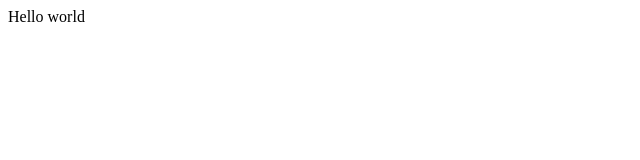
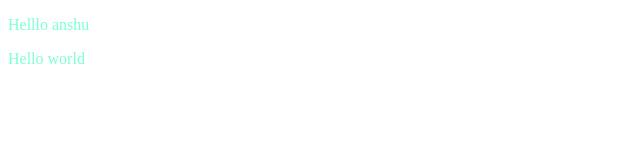
Before and after one commit to anshusharma-21/Flavourista, a plain HTML site: page index.html in a window 1280 px wide. Shown: the whole page, without its empty margins (0-640 px from the left). Drawn offline with Linux system fonts and the light colour scheme.

Commit message:
add style

```diff
--- a/index.html
+++ b/index.html
@@ -1 +1,12 @@
-<p> Hello world</p>
+<!DOCTYPE html>
+<html lang="en">
+<head>
+    <meta charset="UTF-8">
+    <meta name="viewport" content="width=device-width, initial-scale=1.0">
+    <title>Document</title>
+    <link rel = "stylesheet" href = "style.css">
+</head>
+<body>
+    <p> Helllo anshu</p>
+</body>
+</html><p> Hello world</p>
--- /dev/null
+++ b/style.css
@@ -0,0 +1,4 @@
+p {
+color :aquamarine;
+
+}
```
